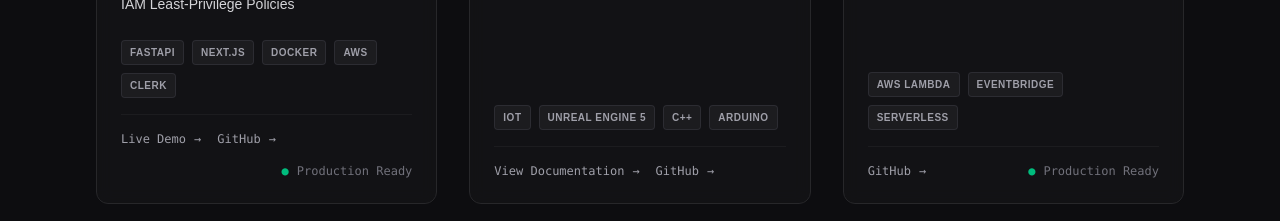
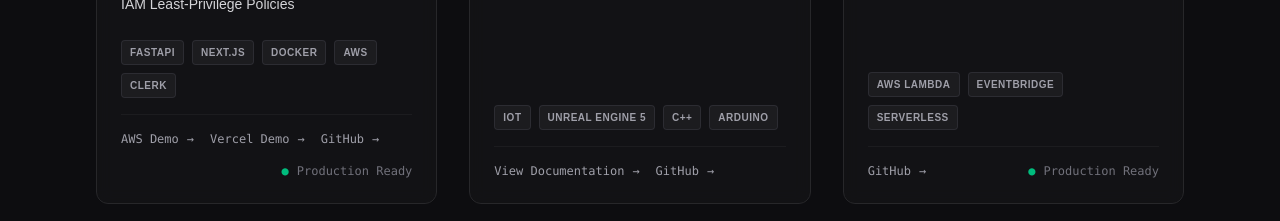
Before and after one commit to AnwarReg/Portfolio, a Next.js app: page / in a window 1280 px wide. Shown: the part 2240-2461 px from the top of the page. Built offline with nearby package versions, Linux system fonts and the light colour scheme.

Commit message:
added back vercel deployment link

```diff
--- a/src/app/page.tsx
+++ b/src/app/page.tsx
@@ -83,7 +83,8 @@ export default function Home() {
           tags={['FastAPI', 'Next.js', 'Docker', 'AWS', 'Clerk']}
           isProductionReady={true}
           links={[
-            { label: 'Live Demo', url: 'https://drutw6qptx.us-east-2.awsapprunner.com/' },
+            { label: 'AWS Demo', url: 'https://drutw6qptx.us-east-2.awsapprunner.com/' },
+            { label: 'Vercel Demo', url: 'https://saas-orcin-three.vercel.app/' },
             { label: 'GitHub', url: 'https://github.com/AnwarReg/saas-ai' }
           ]}
           icon={Server}
```
